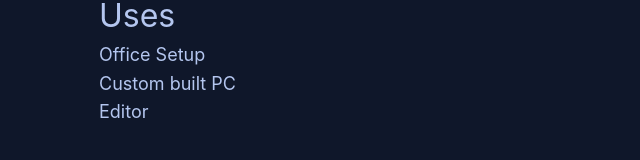
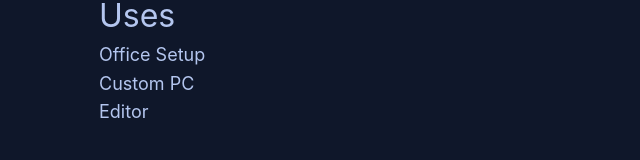
Before and after one commit to BryonVerdone/nextjs-blog, a Next.js app: page /uses in a window 1280 px wide. Shown: the part 403-563 px from the top of the page, without its empty margins (235-875 px from the left). Built offline with nearby package versions, Linux system fonts and the light colour scheme.

Commit message:
added link to pc parts

```diff
--- a/pages/uses.js
+++ b/pages/uses.js
@@ -8,7 +8,11 @@ const Uses = () => {
         <article>
           <h3>Office Setup</h3>
           <ul>
-            <li>Custom built PC</li>
+            <li>
+              <a href='https://pcpartpicker.com/user/bverdone/saved/#view=HgwF8d'>
+                Custom PC
+              </a>
+            </li>
           </ul>
         </article>
         <article>
```
